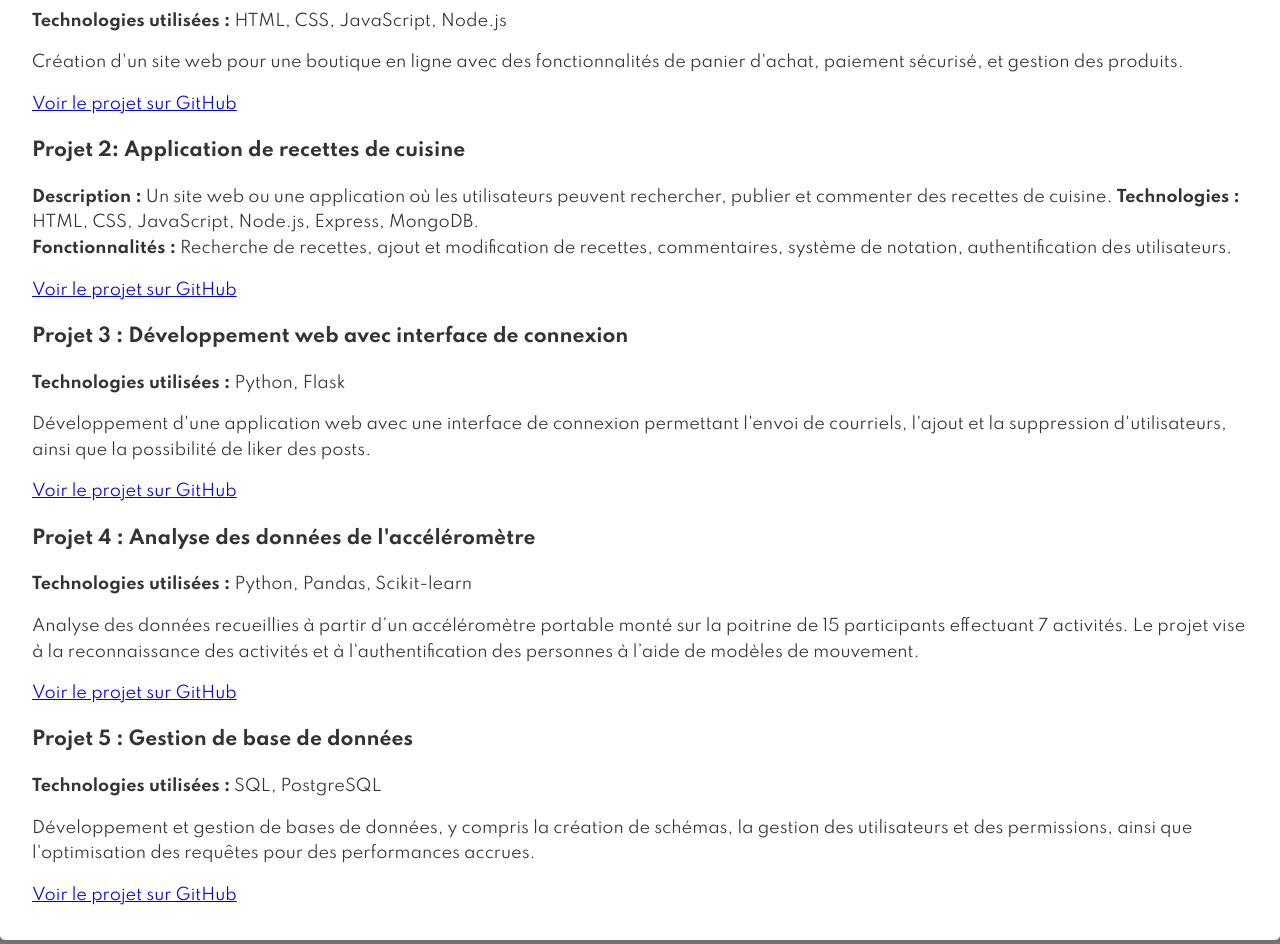
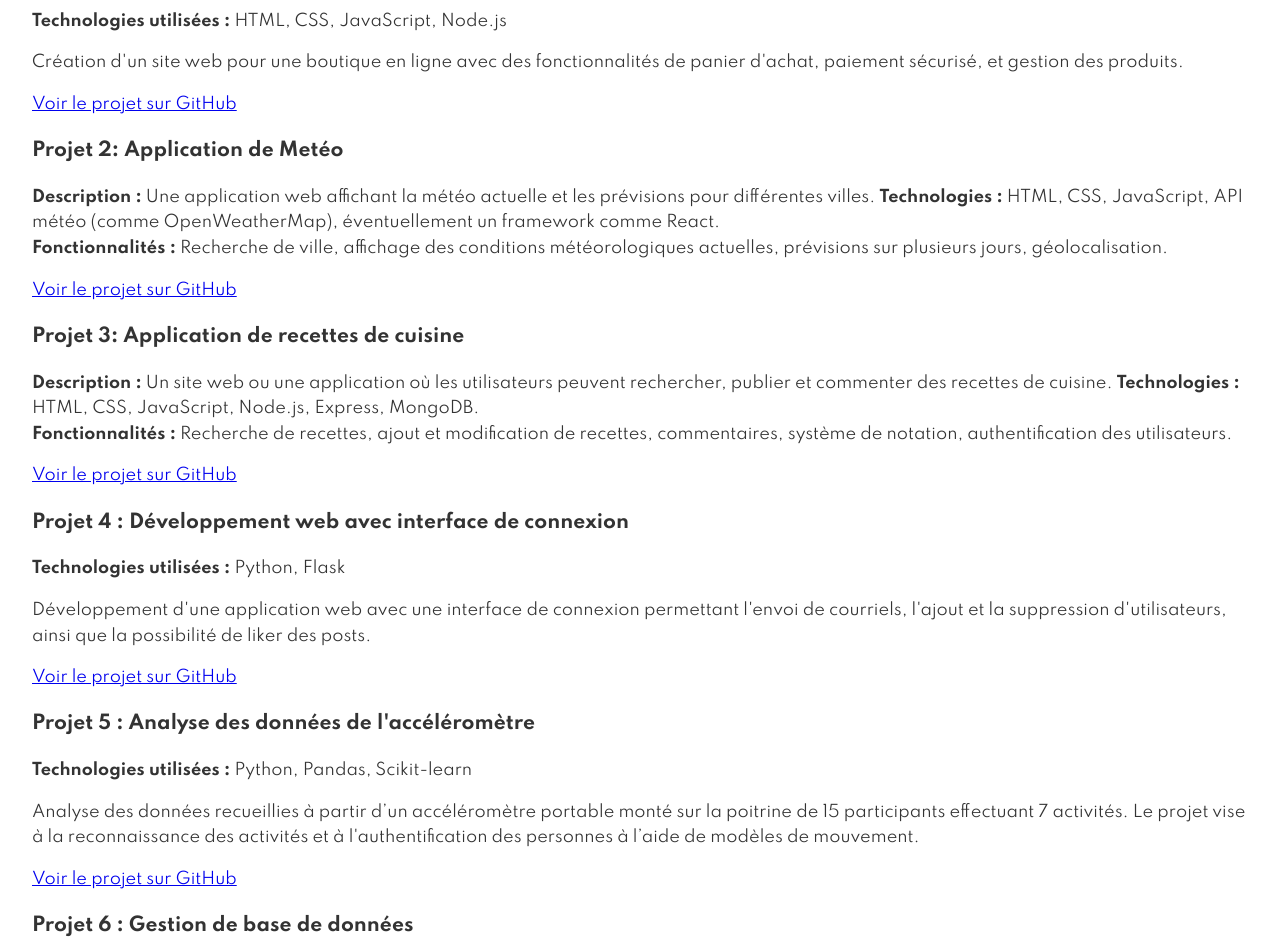
Before and after one commit to yaya24Bah/Dossier_Principale_Portfolio, a plain HTML site: page projets.html in a window 1280 px wide. Shown: the part 360-1304 px from the top of the page. Drawn offline with Linux system fonts and the light colour scheme; a script that the page names is missing.

Commit message:
new add projet

```diff
--- a/projets.html
+++ b/projets.html
@@ -33,33 +33,43 @@
         </article>
 
         <article>
-            <h3>Projet 2: Application de recettes de cuisine</h3>
+            <h3>Projet 2: Application de Metéo</h3>
+                <p> <strong> Description :</strong> Une application web affichant la météo actuelle et les prévisions pour différentes villes.
+                    <strong>Technologies :</strong> HTML, CSS, JavaScript, API météo (comme OpenWeatherMap), éventuellement un framework comme React.<br>
+                    <strong>Fonctionnalités :</strong> Recherche de ville, affichage des conditions météorologiques actuelles, prévisions sur plusieurs jours, géolocalisation. </p>
+
+                  <p><a href="https://github.com/yaya24Bah/Weather_App" target="_blank">Voir le projet sur GitHub</a>
+                </p>
+        </article>
+
+        <article>
+            <h3>Projet 3: Application de recettes de cuisine</h3>
                 <p> <strong> Description :</strong> Un site web ou une application où les utilisateurs peuvent
                      rechercher, publier et commenter des recettes de cuisine.
                     <strong>Technologies :</strong> HTML, CSS, JavaScript, Node.js, Express, MongoDB.<br>
                     <strong>Fonctionnalités :</strong> Recherche de recettes, ajout et modification de recettes,
                      commentaires, système de notation, authentification des utilisateurs.</p>
 
-                  <p><a href="https://yaya24bah.github.io/Recette_App/" target="_blank">Voir le projet sur GitHub</a>
+                  <p><a href="https://github.com/yaya24Bah/Recette_App" target="_blank">Voir le projet sur GitHub</a>
                 </p>
         </article>
 
         <article>
-            <h3>Projet 3 : Développement web avec interface de connexion</h3>
+            <h3>Projet 4 : Développement web avec interface de connexion</h3>
             <p><strong>Technologies utilisées :</strong> Python, Flask</p>
             <p>Développement d'une application web avec une interface de connexion permettant l'envoi de courriels, l'ajout et la suppression d'utilisateurs, ainsi que la possibilité de liker des posts.</p>
             <a href="https://github.com/yaya24Bah/Projets_Developpement_web.git" target="_blank">Voir le projet sur GitHub</a>
         </article>
 
         <article>
-            <h3>Projet 4 : Analyse des données de l'accéléromètre</h3>
+            <h3>Projet 5 : Analyse des données de l'accéléromètre</h3>
             <p><strong>Technologies utilisées :</strong> Python, Pandas, Scikit-learn</p>
             <p>Analyse des données recueillies à partir d’un accéléromètre portable monté sur la poitrine de 15 participants effectuant 7 activités. Le projet vise à la reconnaissance des activités et à l'authentification des personnes à l’aide de modèles de mouvement.</p>
             <a href="https://github.com/yaya24Bah/Annalyse-de-donnees_Accellometre.git" target="_blank">Voir le projet sur GitHub</a>
         </article>
 
         <article>
-            <h3>Projet 5 : Gestion de base de données</h3>
+            <h3>Projet 6 : Gestion de base de données</h3>
             <p><strong>Technologies utilisées :</strong> SQL, PostgreSQL</p>
             <p>Développement et gestion de bases de données, y compris la création de schémas, la gestion des utilisateurs et des permissions, ainsi que l'optimisation des requêtes pour des performances accrues.</p>
             <a href="https://github.com/yaya24Bah/Base_de_donnees_SQL.git" target="_blank">Voir le projet sur GitHub</a>
```
